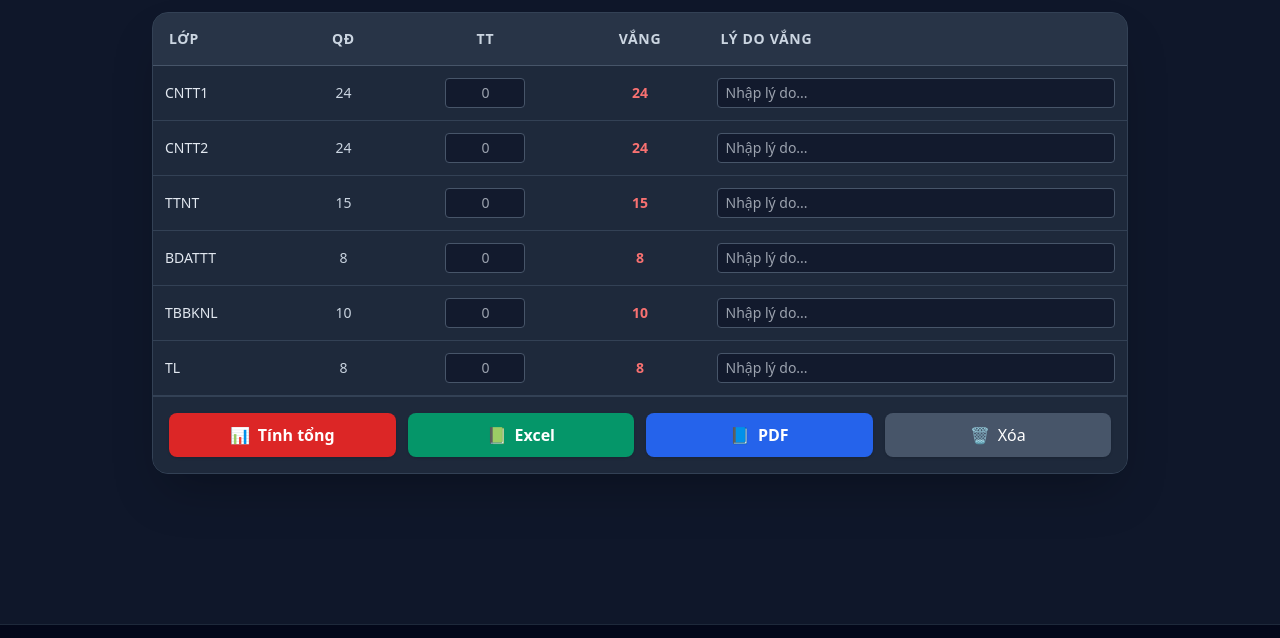
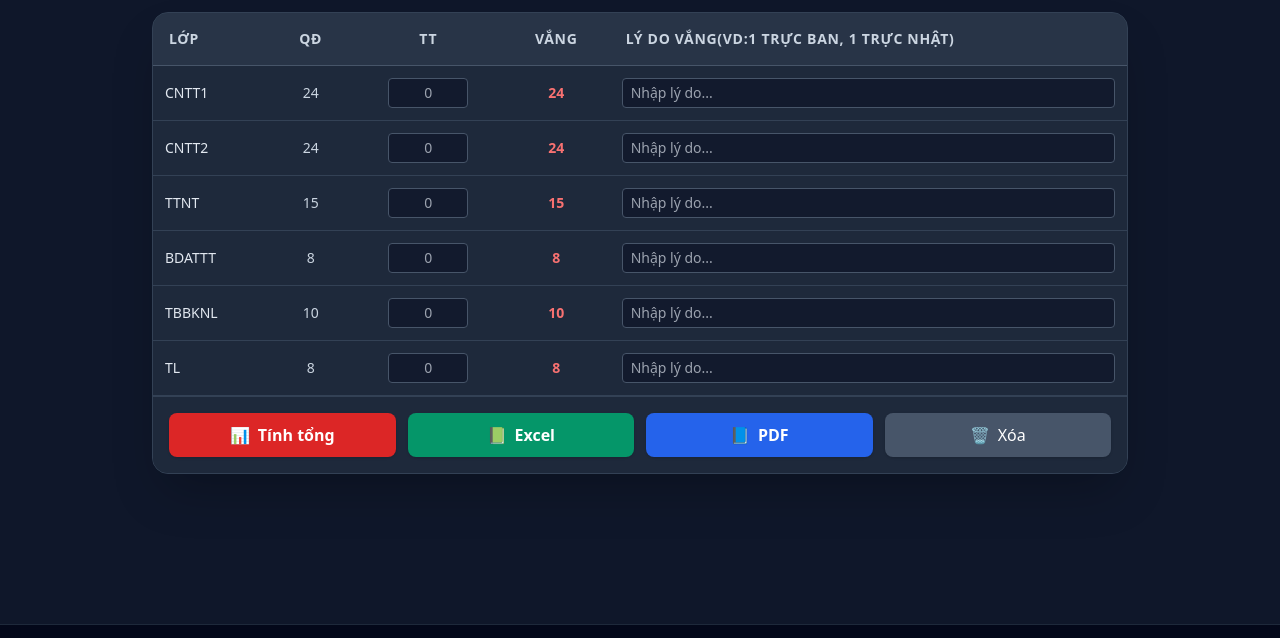
Before and after one commit to crishj-gif/Ki-m-tra-qu-n-s-, a plain HTML site: page index.html in a window 1280 px wide. Shown: the part 84-722 px from the top of the page. Drawn offline with nearby package versions, Linux system fonts and the light colour scheme.

Commit message:
Update index.html

```diff
--- a/index.html
+++ b/index.html
@@ -70,7 +70,7 @@
               <th class="p-4 font-semibold text-center min-w-[60px]">QĐ</th>
               <th class="p-4 font-semibold text-center min-w-[80px]">TT</th>
               <th class="p-4 font-semibold text-center min-w-[60px]">Vắng</th>
-              <th class="p-4 font-semibold min-w-[200px]">Lý do vắng</th>
+              <th class="p-4 font-semibold min-w-[200px]">Lý do vắng(VD:1 trực ban, 1 trực nhật)</th>
             </tr>
           </thead>
           <tbody id="tbody" class="text-sm divide-y divide-slate-700">
```
